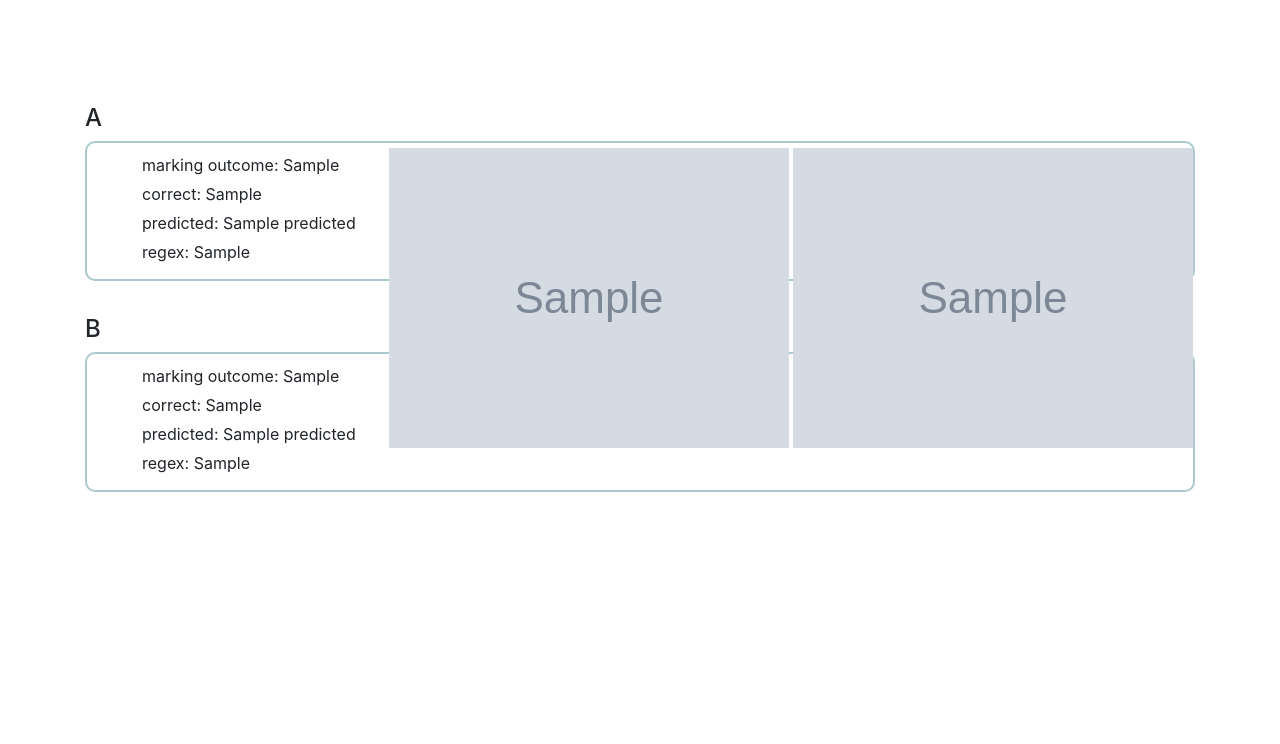
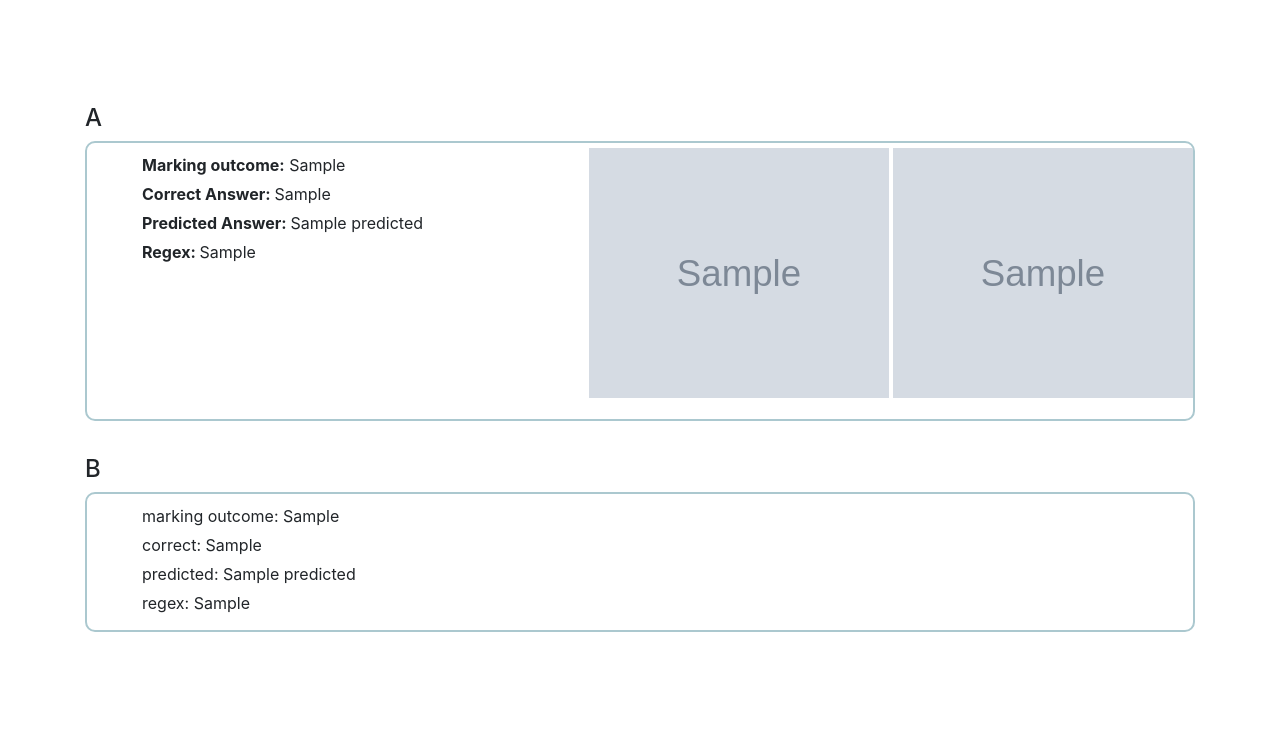
Before and after one commit to j-vent/veritech_viewer, a Django app: template veritech_viewer/templates/question.html in a window 1280 px wide. Shown: the part 86-830 px from the top of the page. Run offline with Django 3.2, Linux system fonts and the light colour scheme; the template is opened without the code that fills it: most values are stand-ins (such as "Sample title", 1, 10 or a date in 2020); grey boxes marked "Sample" are stand-in pictures; some libraries are stand-ins or nearby versions.

Commit message:
fix pic format

```diff
--- a/veritech_viewer/templates/index.html
+++ b/veritech_viewer/templates/index.html
@@ -57,7 +57,7 @@
 
         {% for booklet, marks in booklet_info %}
 
-        <div class="session" style="height: 135px">
+        <div class="session" style="height: 145px">
             <a href="{% url 'booklet' booklet.id %}" class = "btn" style="width:100%; height:100%">
                 <p style="text-align:left"><b>Datetime: </b>{{booklet.session.timestamp}}</p>
                 <p style="text-align:left"><b>Booklet type: </b>{{booklet.booklet_type}}</p>
--- a/veritech_viewer/templates/question.html
+++ b/veritech_viewer/templates/question.html
@@ -22,17 +22,17 @@
 
      <h4>A</h4>
     {% for question, predicted, img_orig_a, img_proc_a, img_recog_a in page_a_info %}
-    <div class = "session question" style="height:140px">
-        <div class = "question-text" style="float:left">
-            <p>marking outcome: {{question.marking_outcome}}</p>
-            <p>correct: {{question.correct_ans}}</p>
-            <p>predicted: {{predicted}}</p>
-            <p>regex: {{question.pred_regex}}</p>
+    <div class = "session question" style="height:280px;">
+        <div class = "question-text">
+            <p style="text-align:left"><b>Marking outcome:</b> {{question.marking_outcome}}</p>
+            <p style="text-align:left"><b>Correct Answer: </b>{{question.correct_ans}}</p>
+            <p style="text-align:left"><b>Predicted Answer: </b>{{predicted}}</p>
+            <p style="text-align:left"><b>Regex: </b>{{question.pred_regex}}</p>
             <br/>
         </div>
         <div class = "question-img" style="float:right">
-            <img src="{% static img_orig_a %}"/>
-            <img src="{% static img_proc_a %}"/>
+            <img style = "height:250px; width:300px" src="{% static img_orig_a %}"/>
+            <img style = "height:250px; width:300px" src="{% static img_proc_a %}"/>
         </div>
 
     </div>
--- a/veritech_viewer/veritech_viewer/static/style1.css
+++ b/veritech_viewer/veritech_viewer/static/style1.css
@@ -55,7 +55,8 @@ tr:nth-child(even) {background-color: #f2f2f2;}
 
 .question-text{
   float:left;
-  margin-left: 50px;
+  padding: 0px;
+
 }
 
 .question-img{
```
